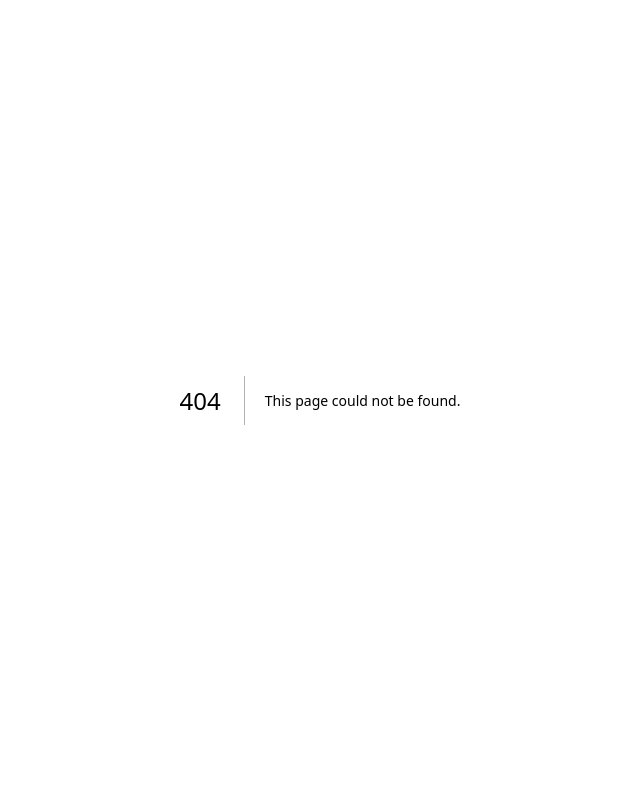
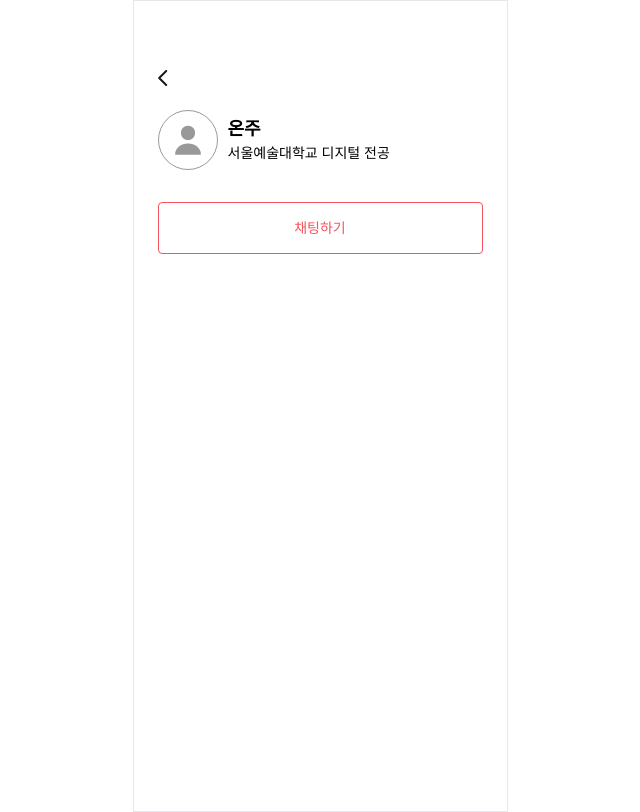
Before and after one commit to Att-ies/frontend, a Next.js app: page /profile/pick/1 in a window 1280 px wide. Before the commit this address had no page. Shown: the whole page, without its empty margins (320-960 px from the left). Built offline with nearby package versions, Linux system fonts and the light colour scheme.

Commit message:
feat : pick detail page

```diff
--- /dev/null
+++ b/src/pages/profile/pick/[id].tsx
@@ -0,0 +1,54 @@
+import Layout from '@components/common/Layout';
+import React, { useState } from 'react';
+import Navigate from '@components/common/Navigate';
+import tw from 'tailwind-styled-components';
+import { useRouter } from 'next/router';
+import avatar from '@public/svg/icons/profile/icon_avatar.svg';
+import Image from 'next/image';
+import Button from '@components/common/Button';
+
+interface defaultProps {
+  [key: string]: any;
+}
+
+const PickDetailContainer = tw.div<defaultProps>`
+w-full flex items-center cursor-pointer
+`;
+
+const PickDetailProfile = tw.div<defaultProps>`
+w-[60px] mr-[10px] aspect-square flex justify-center items-center rounded-full border-[1px] border-[#999999]
+`;
+
+export default function PickDetail() {
+  const [pickList, setPickList] = useState([]);
+  const router = useRouter();
+  const handleClick = () => {
+    // 채팅하러 가기
+  };
+
+  return (
+    <Layout>
+      <Navigate
+        isRightButton={false}
+        handleLeftButton={() => {
+          router.back();
+        }}
+      />
+      <PickDetailContainer>
+        <PickDetailProfile>
+          <Image src={avatar} alt="avatar" width={34} height={34} />
+        </PickDetailProfile>
+        <div className="flex flex-col">
+          <span className="text-18 font-semibold">온주</span>
+          <span className="text-14">서울예술대학교 디지털 전공</span>
+        </div>
+      </PickDetailContainer>
+      <Button
+        text="채팅하기"
+        kind="outlined"
+        onClick={handleClick}
+        className="mt-8"
+      />
+    </Layout>
+  );
+}
--- a/src/pages/profile/pick/index.tsx
+++ b/src/pages/profile/pick/index.tsx
@@ -13,7 +13,7 @@ const PickContainer = tw.div<defaultProps>`
 w-full flex-col divide-y-[1px] divide-[#EDEDED]
 `;
 
-export default function Wish() {
+export default function Pick() {
   const [pickList, setPickList] = useState([]);
   const router = useRouter();
   return (
```
